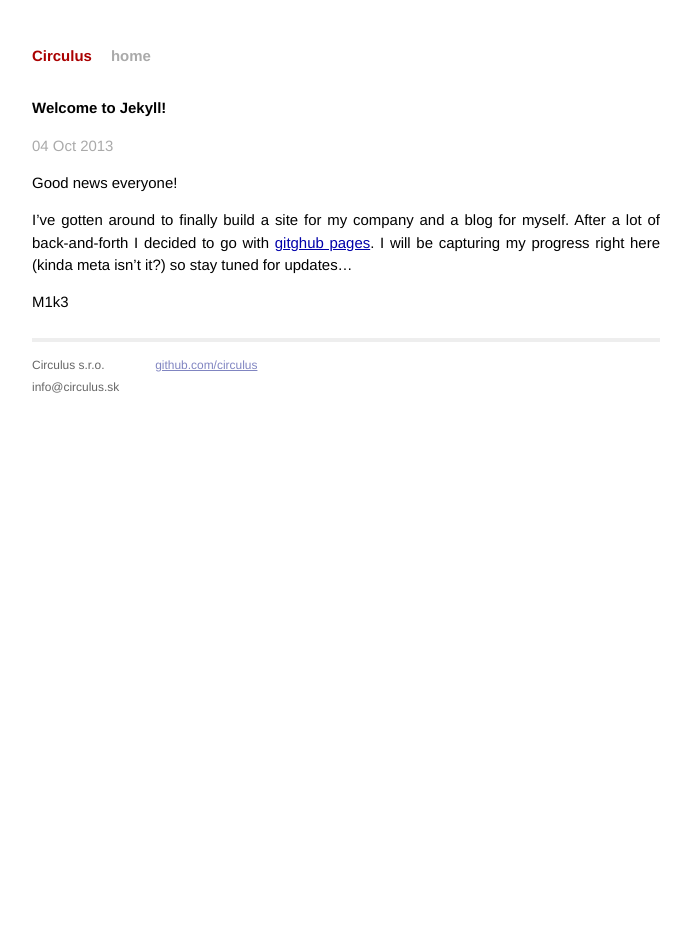
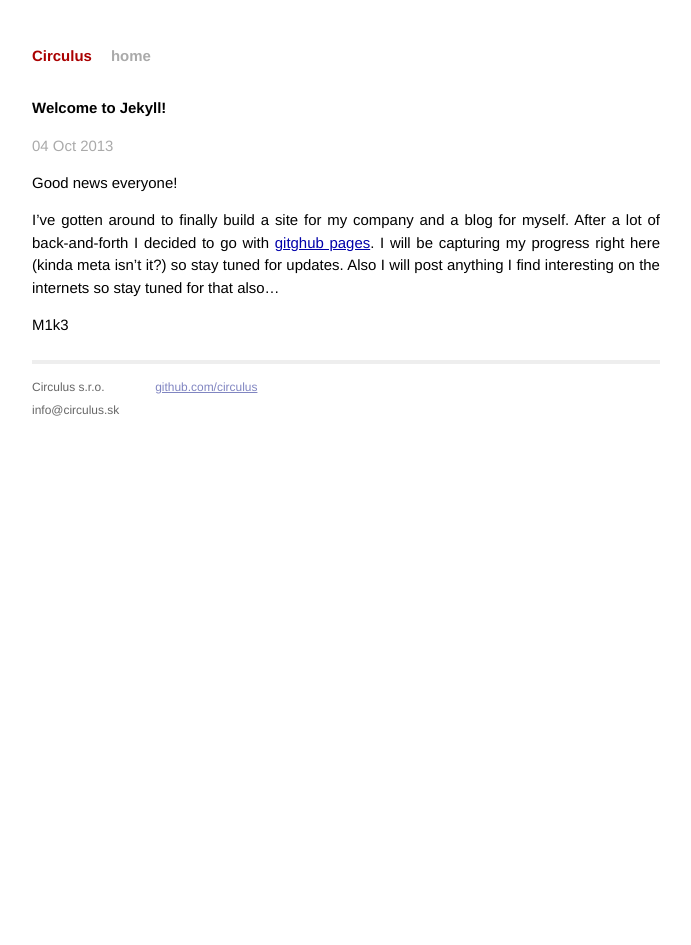
Before and after one commit to circulus/circulus.github.io, a Jekyll site: the page built from _posts/2013-10-04-welcome-to-jekyll.markdown, in a window 1280 px wide. Shown: the whole page, without its empty margins (294-985 px from the left). Built offline with Jekyll 4.4.1, drawn with Linux system fonts in a browser that asks for light colours; Markdown is read by kramdown in place of the engine named in the settings.

Commit message:
updated to first blogpost

```diff
--- a/_posts/2013-10-04-welcome-to-jekyll.markdown
+++ b/_posts/2013-10-04-welcome-to-jekyll.markdown
@@ -10,7 +10,8 @@ Good news everyone!
 I've gotten around to finally build a site for my company and a blog for
 myself. After a lot of back-and-forth I decided to go with [gitghub pages][gh-pages].
 I will be capturing my progress right here (kinda meta isn't it?) so
-stay tuned for updates...
+stay tuned for updates. Also I will post anything I find interesting on
+the internets so stay tuned for that also...
 
 M1k3
 
```
